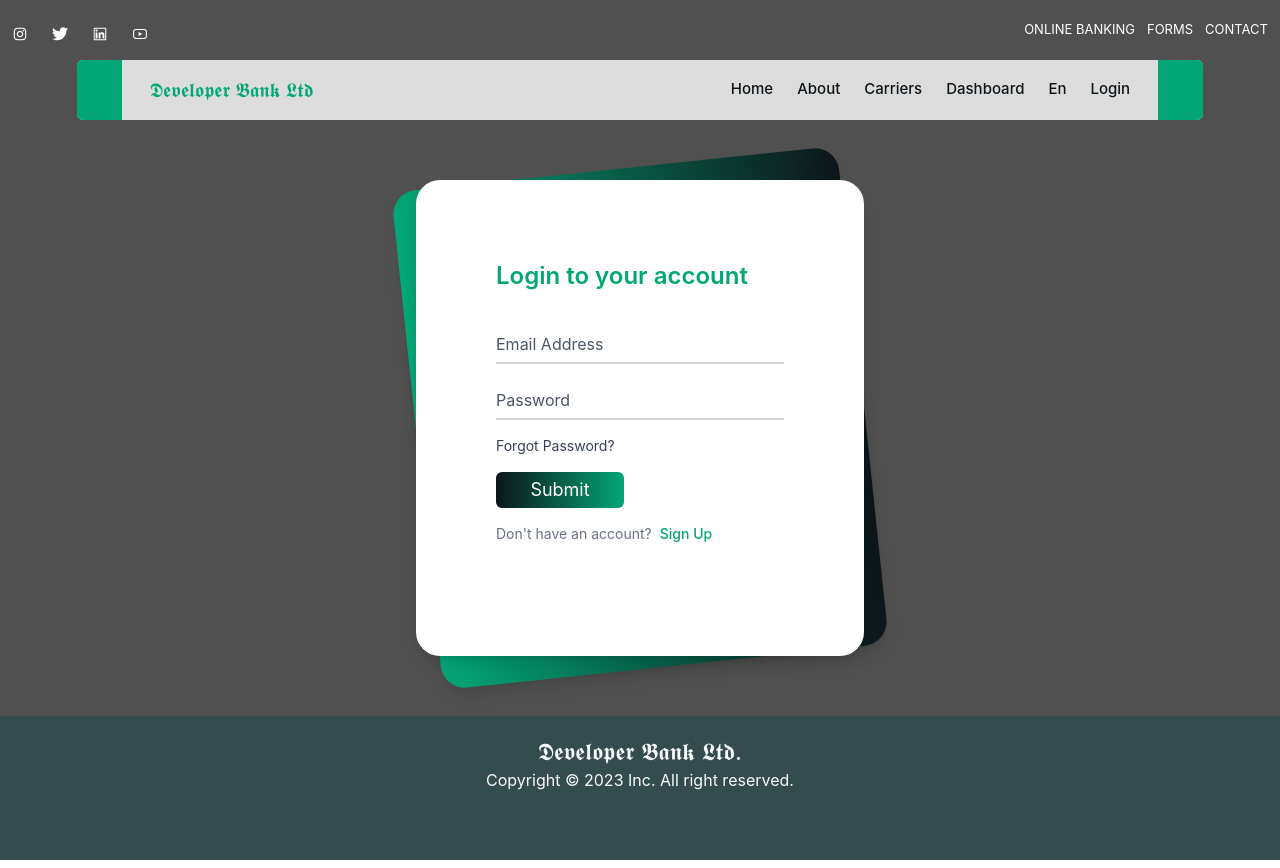
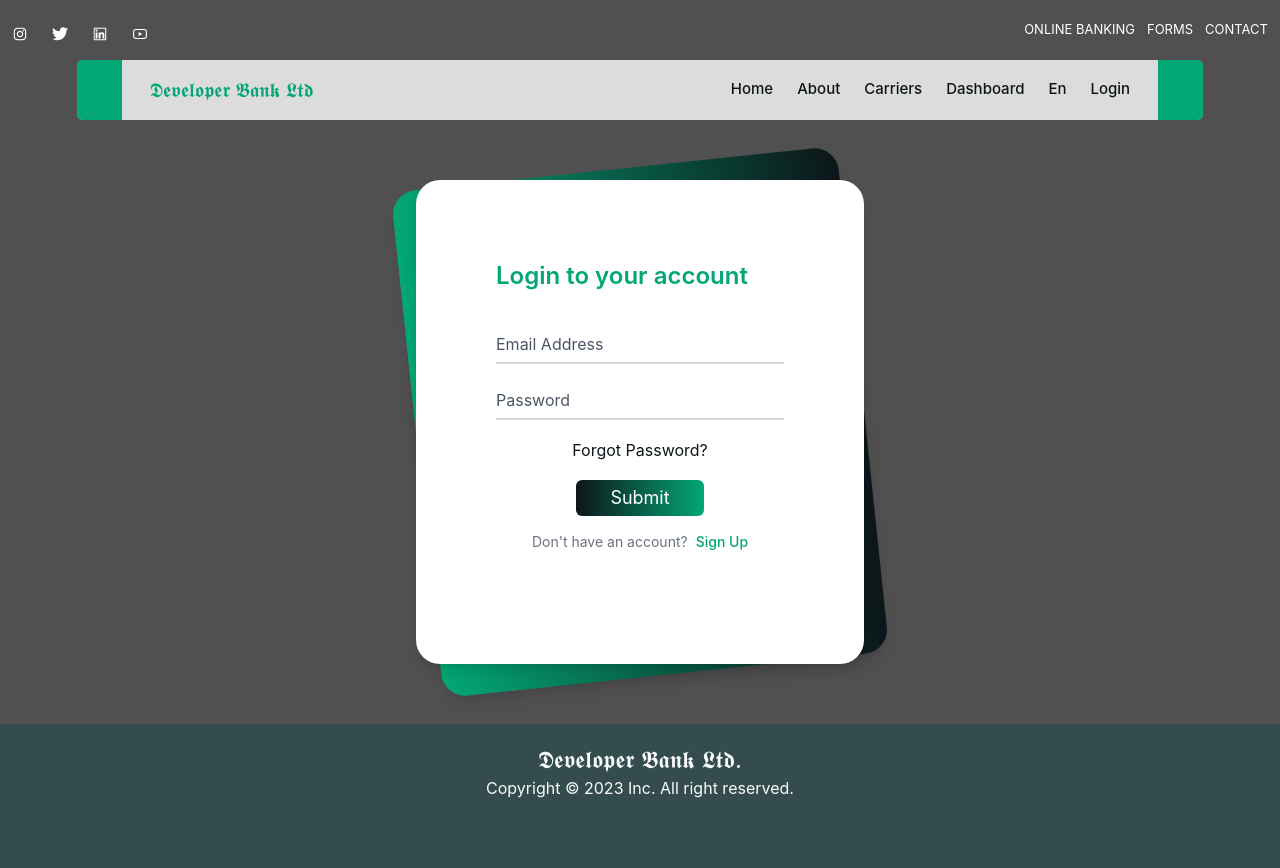
Before and after one commit to mb-tousif/DBL-Client, a React (Create React App) app: page /login in a window 1280 px wide. Built offline with nearby package versions, Linux system fonts and the light colour scheme.

Commit message:
Login from redesigned

```diff
--- a/src/Pages/Register/Login.tsx
+++ b/src/Pages/Register/Login.tsx
@@ -38,7 +38,8 @@ export default function Login() {
                         required: {
                           value: true,
                           message: "Email is required",
-                        }})}
+                        },
+                      })}
                       className="peer placeholder-transparent h-10 w-full border-b-2 border-gray-300 text-gray-900 focus:outline-none focus:border-green-600"
                       placeholder="Email address"
                     />
@@ -88,10 +89,15 @@ export default function Login() {
                       </span>
                     )}
                   </div>
-                  <div className="mb-2 text-sm">
-                    <Link to={"#/"}>Forgot Password?</Link>
+                  <div className="relative text-center">
+                    <Link
+                      className="inline-block text-sm md:text-base hover:text-[#03A776] text-[#0D1519]"
+                      to={"#/"}
+                    >
+                      Forgot Password?
+                    </Link>
                   </div>
-                  <div className="relative mx-auto">
+                  <div className="relative flex justify-center">
                     <button
                       type="submit"
                       className="bg-gradient-to-r from-[#0D1519] to-[#03A776] text-white md:w-32 rounded-md px-2 py-1"
@@ -99,7 +105,7 @@ export default function Login() {
                       Submit
                     </button>
                   </div>
-                  <div className="relative">
+                  <div className="relative text-center">
                     <p className="text-sm text-gray-500">
                       Don't have an account?
                       <Link
--- a/src/Pages/Register/Register.tsx
+++ b/src/Pages/Register/Register.tsx
@@ -161,14 +161,6 @@ export default function Register() {
               <hr className="mb-6 border-t" />
               <div className="text-center">
                 <a
-                  className="inline-block text-sm md:text-base align-baseline hover:text-[#03A776] text-[#0D1519]"
-                  href="#!"
-                >
-                  Forgot Password?
-                </a>
-              </div>
-              <div className="text-center">
-                <a
                   className="inline-block text-sm md:text-base text-[#0D1519] hover:text-[#03A776] align-baseline"
                   href="/login"
                 >
```
